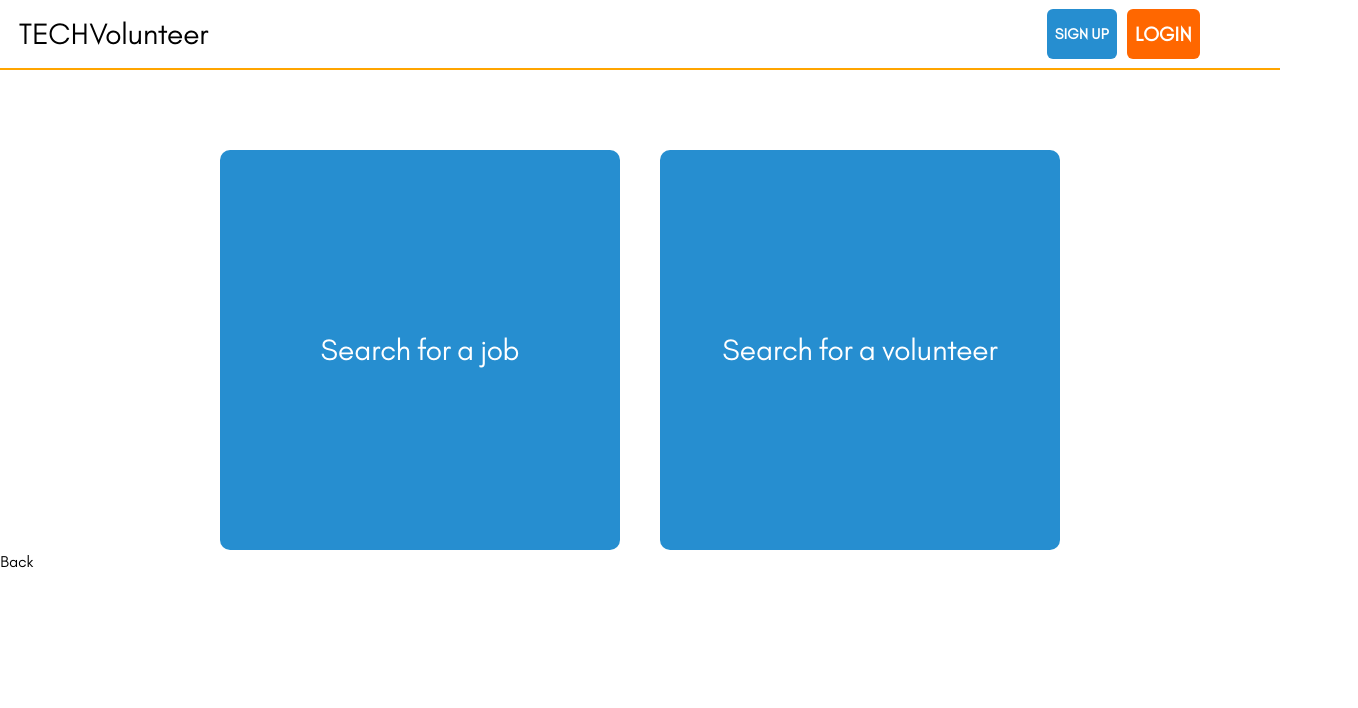
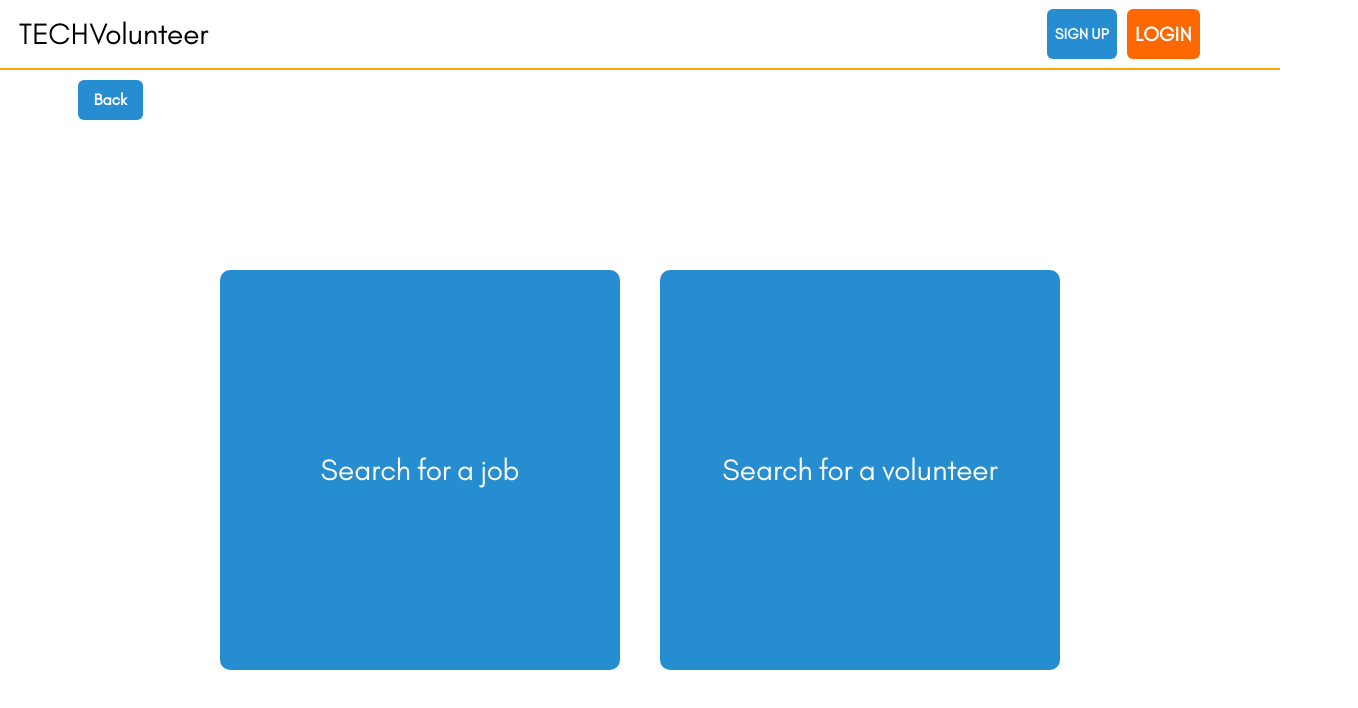
Before and after one commit to chingu-voyages/v28-bears-team-10, a Next.js app: page / in a window 1280 px wide. Shown: the top 708 px of the page, 1358 px wide, since content can reach past the window. Built offline with nearby package versions, Linux system fonts and the light colour scheme; no server answers.

Commit message:
Update style and position of back button

```diff
--- a/components/Layout.js
+++ b/components/Layout.js
@@ -1,7 +1,7 @@
 import React from "react";
 import Head from "next/head";
 import Nav from "./Nav";
-import { Container, Flex, Link } from "@chakra-ui/react";
+import { Button, Container, Flex, Link } from "@chakra-ui/react";
 
 export default function Layout({ children }) {
   return (
@@ -13,13 +13,24 @@ export default function Layout({ children }) {
           content="Chinu.io project - an app that connects charities and volunteers to help with digital products andissues"
         />
       </Head>
-      <Flex maxW="100%" my="0" mx="auto" justify="center" align="center">
-        <Nav />
+      <Nav />
+      <Flex
+        maxW="100%"
+        my="0"
+        mx="auto"
+        justify="center"
+        align="center"
+        direction="column"
+      >
+        <Flex mt="80px" ml={{ sm: "10px", md: "20px", lg: "155px" }} w="100%">
+          <Link color="black" href="/">
+            <Button bg="blue" color="white">
+              Back
+            </Button>
+          </Link>
+        </Flex>
         {children}
       </Flex>
-      <Link color="black" href="/">
-        Back
-      </Link>
     </>
   );
 }
--- a/pages/jobs.js
+++ b/pages/jobs.js
@@ -29,8 +29,8 @@ export default function JobsPage() {
         <Grid
           fontFamily="Glacial Indifference"
           placeSelf="center"
-          mx="20px"
-          pt={120}
+          mx={{ sm: "10px", md: "20px", lg: "80px" }}
+          pt={10}
           color="black"
           templateColumns={{
             sm: "1fr",
--- a/pages/profile/[id].js
+++ b/pages/profile/[id].js
@@ -142,7 +142,7 @@ export default withPageAuthRequired(function profile() {
             fontSize="18px"
           >
             {/* <Flex> */}
-            <Flex direction="row" color="black" mt={20} mb={3}>
+            <Flex direction="row" color="black" mt={4} mb={3}>
               <Image
                 w={200}
                 h={200}
--- a/pages/volunteers.js
+++ b/pages/volunteers.js
@@ -17,7 +17,7 @@ export default function VolunteersPage() {
       <Layout color="black">
         <Grid
           placeSelf="center"
-          pt={120}
+          pt={10}
           color="black"
           fontFamily="Glacial Indifference"
           templateColumns={{
```
